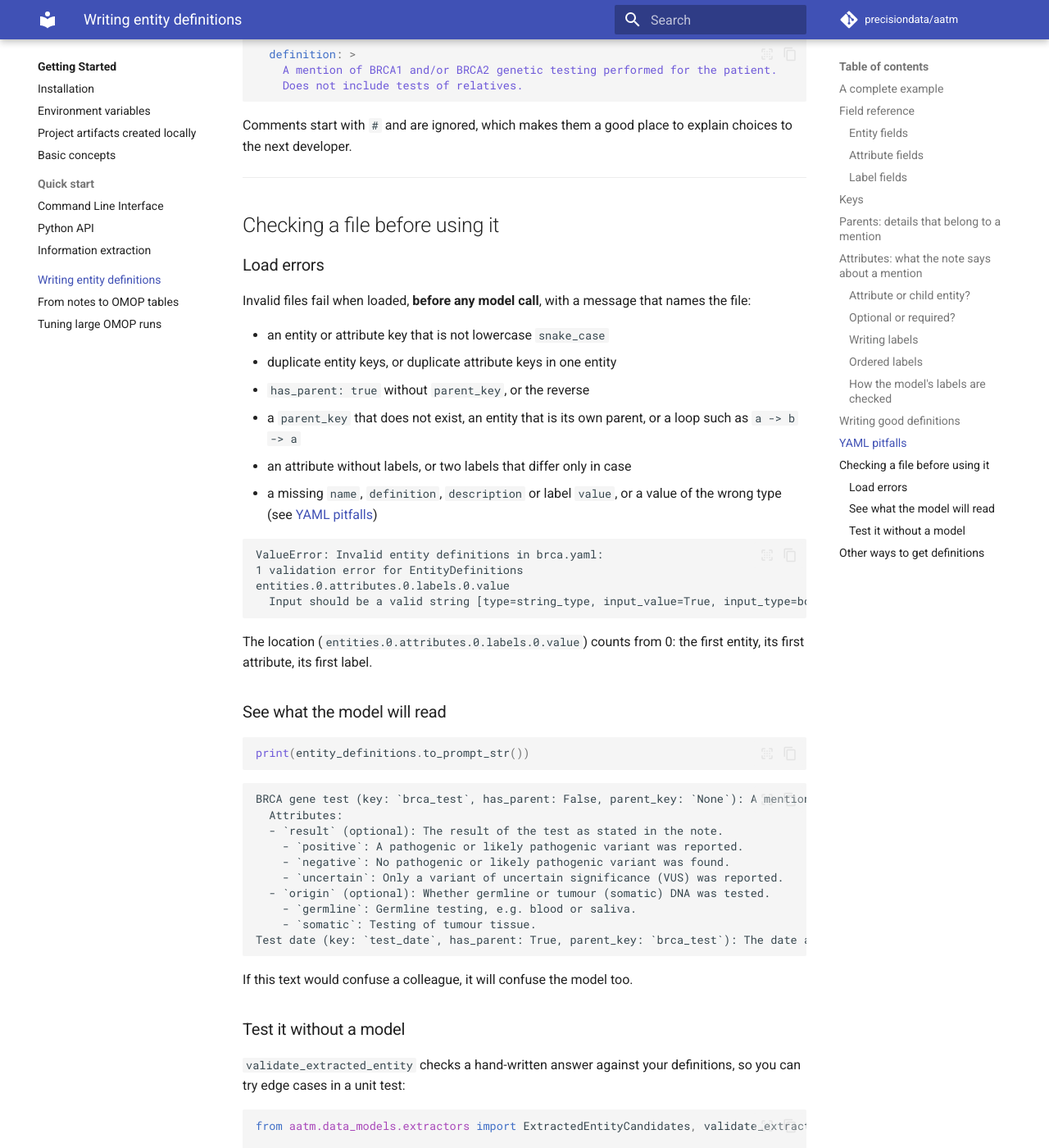
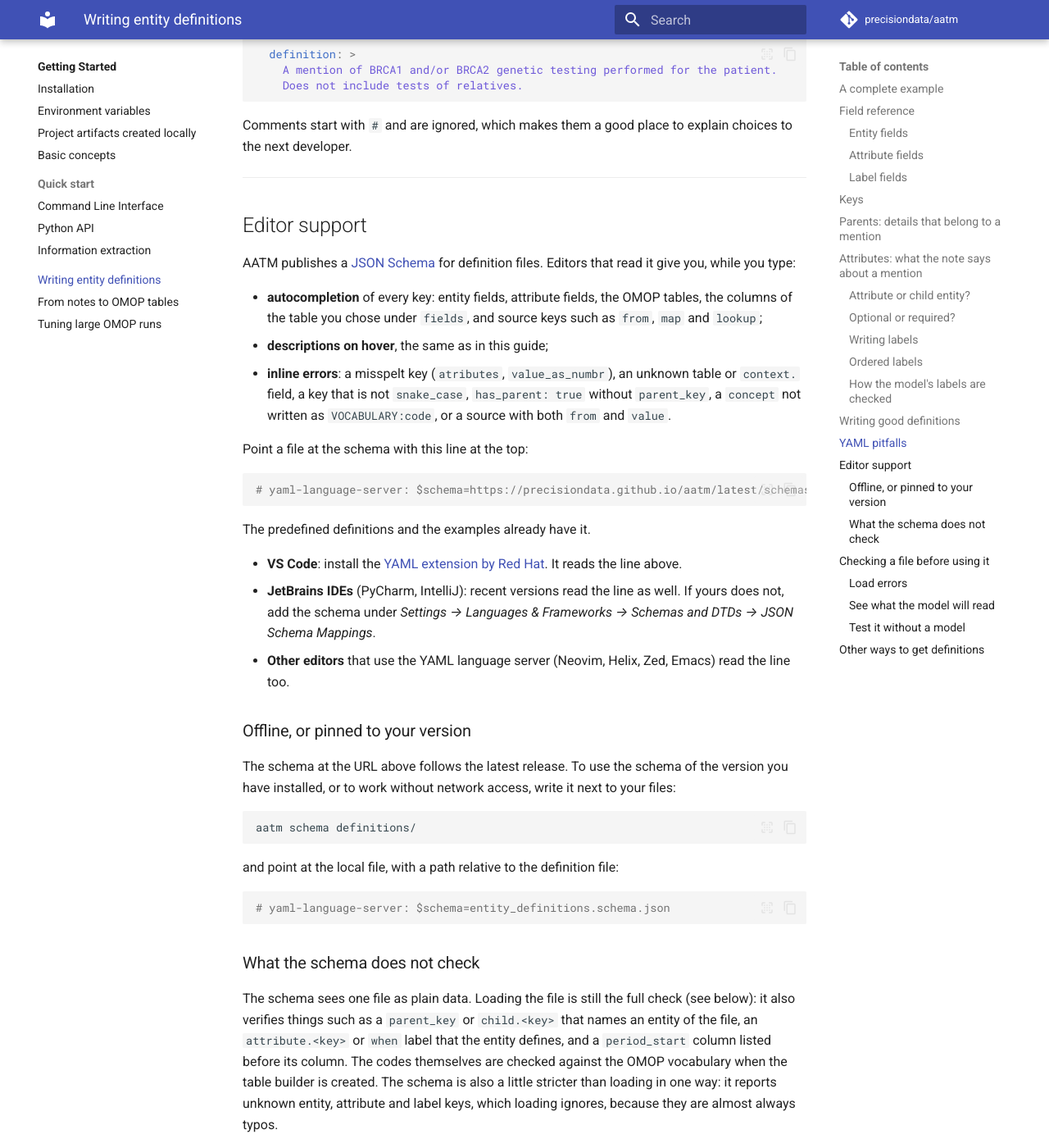
Before and after one commit to precisiondata/aatm, an MkDocs documentation site: the page built from docs/getting-started/entity_definitions.md, in a window 1280 px wide and 1400 px high, scrolled down 7586 px. Shown: the whole window at 82% size. Built offline with MkDocs 1.6.1 and Material for MkDocs 9.7.7, drawn with Linux system fonts in a browser that asks for light colours; comment, search, counter and statistics services are not loaded; the version menu is left out.

Commit message:
docs: editor support with the entity definition schema
Refs #99

Co-Authored-By: Claude Opus 5.5 <noreply@anthropic.com>

````diff
--- a/docs/getting-started/entity_definitions.md
+++ b/docs/getting-started/entity_definitions.md
@@ -298,6 +298,64 @@ choices to the next developer.
 
 ---
 
+## Editor support
+
+AATM publishes a [JSON Schema](https://json-schema.org/) for definition files. Editors
+that read it give you, while you type:
+
+- **autocompletion** of every key: entity fields, attribute fields, the OMOP tables,
+  the columns of the table you chose under `fields`, and source keys such as `from`,
+  `map` and `lookup`;
+- **descriptions on hover**, the same as in this guide;
+- **inline errors**: a misspelt key (`atributes`, `value_as_numbr`), an unknown table
+  or `context.` field, a key that is not `snake_case`, `has_parent: true` without
+  `parent_key`, a `concept` not written as `VOCABULARY:code`, or a source with both
+  `from` and `value`.
+
+Point a file at the schema with this line at the top:
+
+```yaml
+# yaml-language-server: $schema=https://precisiondata.github.io/aatm/latest/schemas/entity_definitions.schema.json
+```
+
+The predefined definitions and the examples already have it.
+
+- **VS Code**: install the [YAML extension by Red Hat](https://marketplace.visualstudio.com/items?itemName=redhat.vscode-yaml).
+  It reads the line above.
+- **JetBrains IDEs** (PyCharm, IntelliJ): recent versions read the line as well. If
+  yours does not, add the schema under *Settings → Languages & Frameworks → Schemas and DTDs → JSON Schema
+  Mappings*.
+- **Other editors** that use the YAML language server (Neovim, Helix, Zed, Emacs)
+  read the line too.
+
+### Offline, or pinned to your version
+
+The schema at the URL above follows the latest release. To use the schema of the
+version you have installed, or to work without network access, write it next to your
+files:
+
+```bash
+aatm schema definitions/
+```
+
+and point at the local file, with a path relative to the definition file:
+
+```yaml
+# yaml-language-server: $schema=entity_definitions.schema.json
+```
+
+### What the schema does not check
+
+The schema sees one file as plain data. Loading the file is still the full check
+(see below): it also verifies things such as a `parent_key` or `child.<key>` that
+names an entity of the file, an `attribute.<key>` or `when` label that the entity
+defines, and a `period_start` column listed before its column. The codes themselves
+are checked against the OMOP vocabulary when the table builder is created. The schema is also a little stricter than loading in one way: it reports
+unknown entity, attribute and label keys, which loading ignores, because they are
+almost always typos.
+
+---
+
 ## Checking a file before using it
 
 ### Load errors
````
Also changed, not shown: docs/getting-started/omop_tables.md (+6 -0 lines), docs/reference/extraction_data_models.md (+6 -0 lines).
